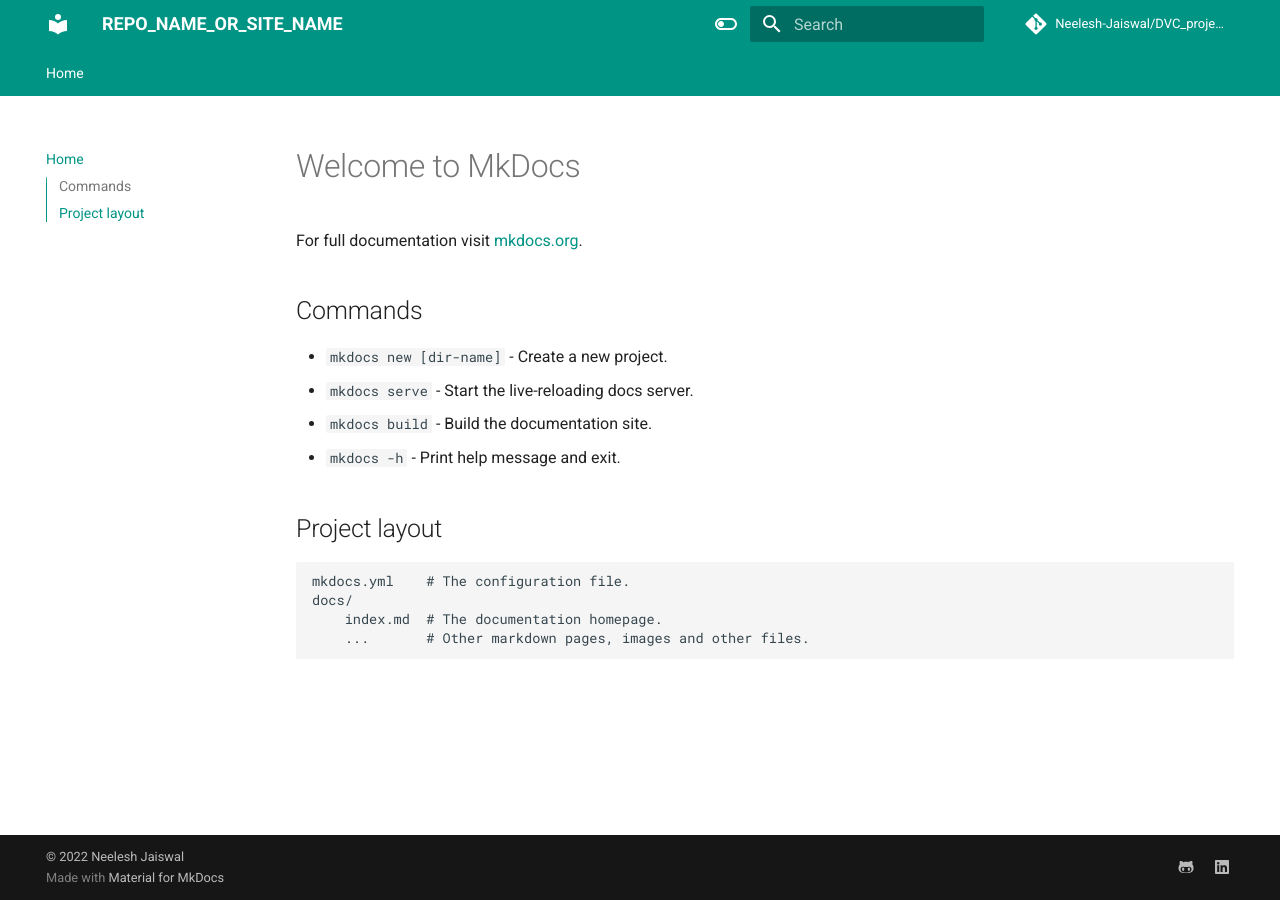
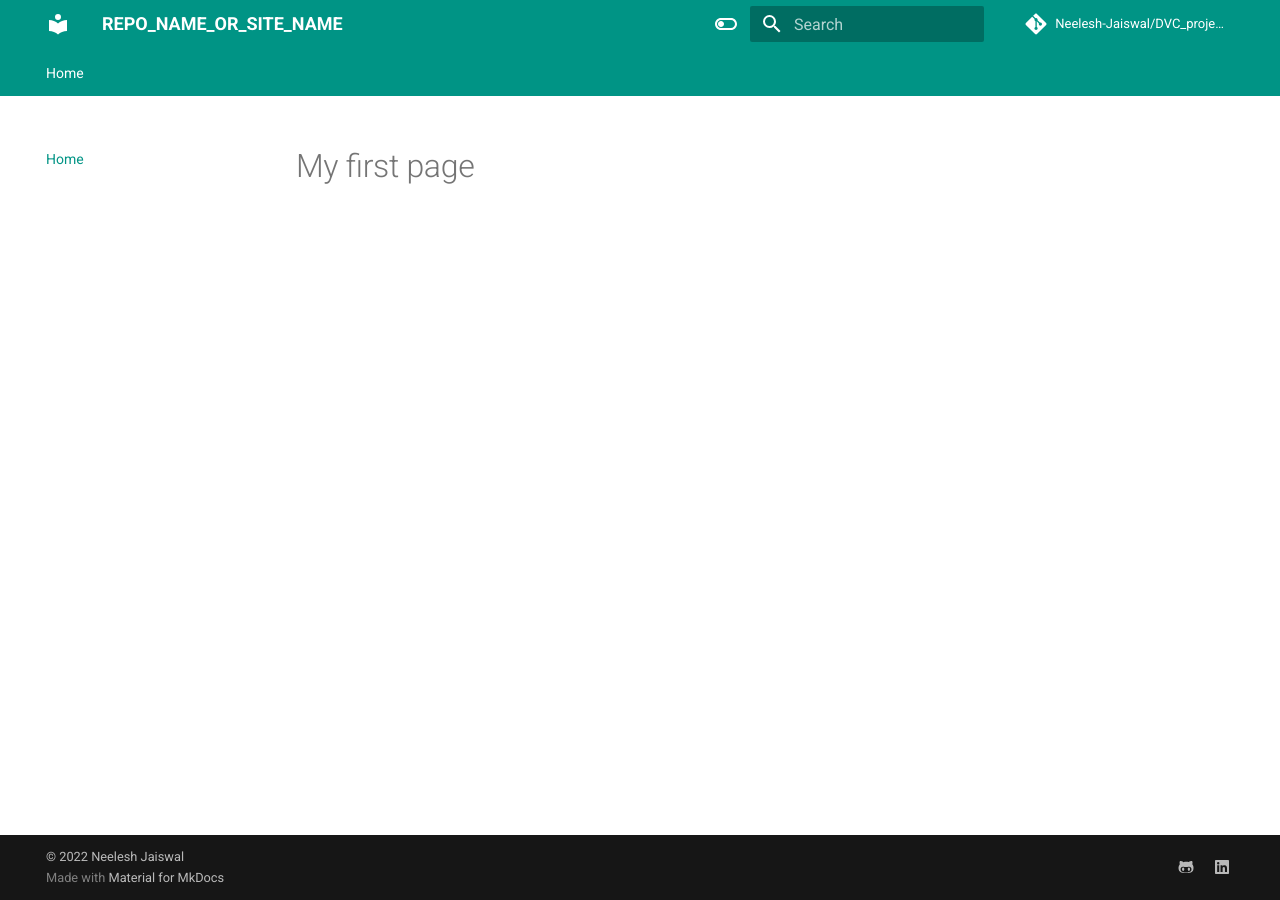
Before and after one commit to Neelesh-Jaiswal/DVC_project_mkdocs_template, an MkDocs documentation site: the page built from docs/index.md, in a window 1280 px wide. Built offline with MkDocs 1.6.1 and Material for MkDocs 9.7.7, drawn with Linux system fonts in a browser that asks for light colours; comment, search, counter and statistics services are not loaded.

Commit message:
updated markdown

```diff
--- a/docs/index.md
+++ b/docs/index.md
@@ -1,17 +1 @@
-# Welcome to MkDocs
-
-For full documentation visit [mkdocs.org](https://www.mkdocs.org).
-
-## Commands
-
-* `mkdocs new [dir-name]` - Create a new project.
-* `mkdocs serve` - Start the live-reloading docs server.
-* `mkdocs build` - Build the documentation site.
-* `mkdocs -h` - Print help message and exit.
-
-## Project layout
-
-    mkdocs.yml    # The configuration file.
-    docs/
-        index.md  # The documentation homepage.
-        ...       # Other markdown pages, images and other files.
+# My first page
```
